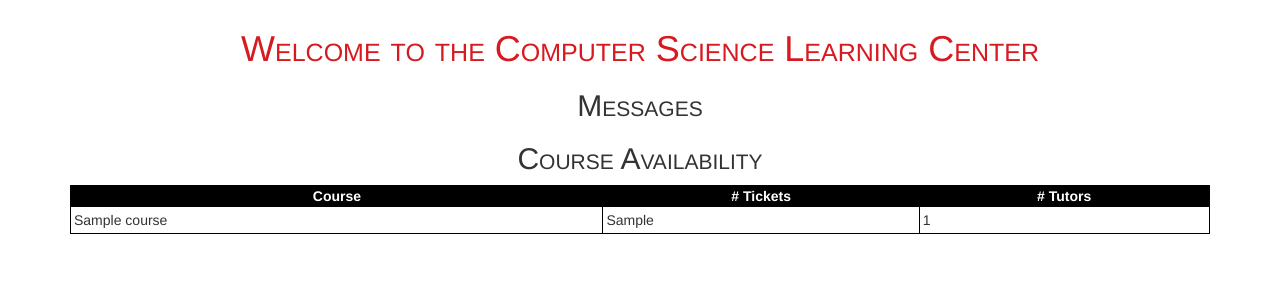
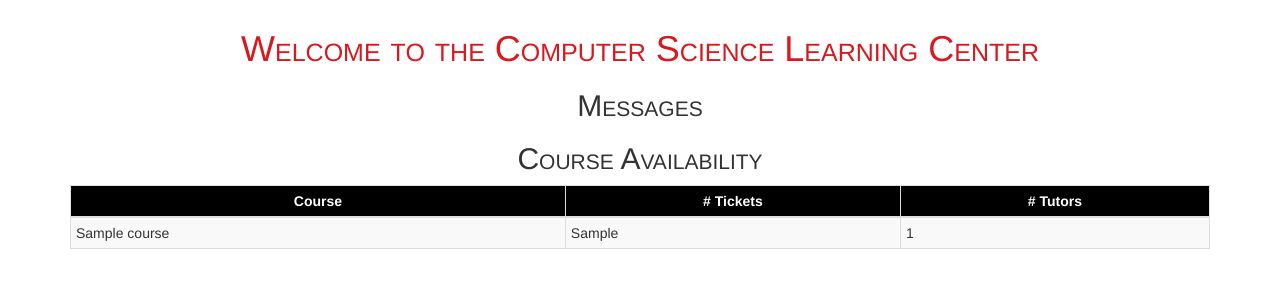
Before and after one commit to a-hodges/ist-tutoring, a Flask app: template templates/status.html in a window 1280 px wide. Shown: the part 51-351 px from the top of the page. Run offline with Flask 2, Linux system fonts and the light colour scheme; the template is opened without the code that fills it: most values are stand-ins (such as "Sample title", 1, 10 or a date in 2020); parts of the project's set-up code (start-up, migrations or seed data) failed here and were passed over; some libraries are stand-ins or nearby versions.

Commit message:
More status page style updates

```diff
--- a/static/css/status.css
+++ b/static/css/status.css
@@ -11,7 +11,7 @@
     text-align: center;
 }
 
-td, tr {
+th, td {
     border: 1px solid black;
     padding: 3px;
 }
--- a/templates/status.html
+++ b/templates/status.html
@@ -28,7 +28,7 @@
     </ul>
     <h2>Course Availability</h2>
     <div class="table-responsive">
-        <table id="course-availability">
+        <table id="course-availability" class="table-striped table-bordered table-condensed">
             <thead>
                 <tr>
                     <th>Course</th>
```
